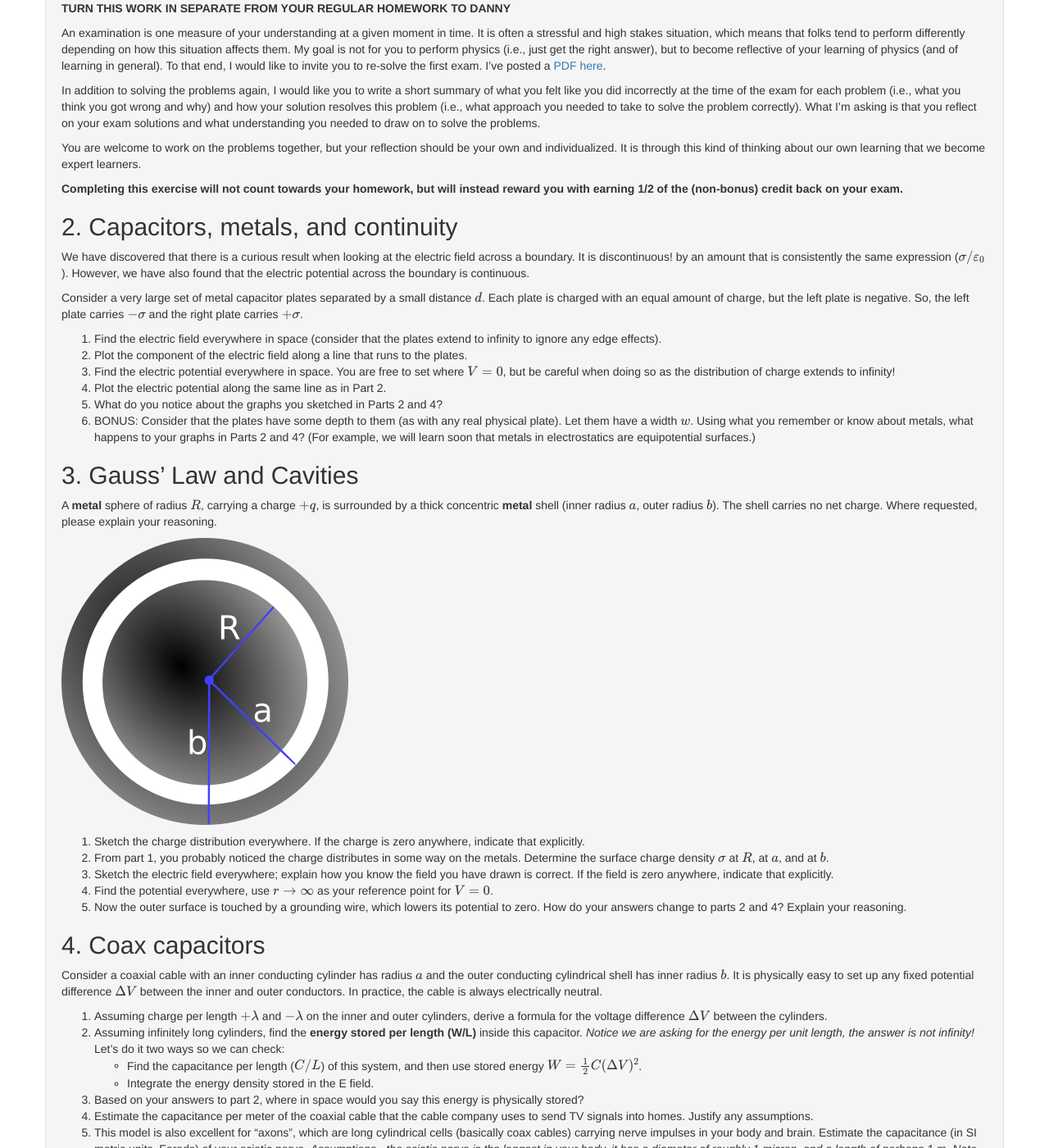
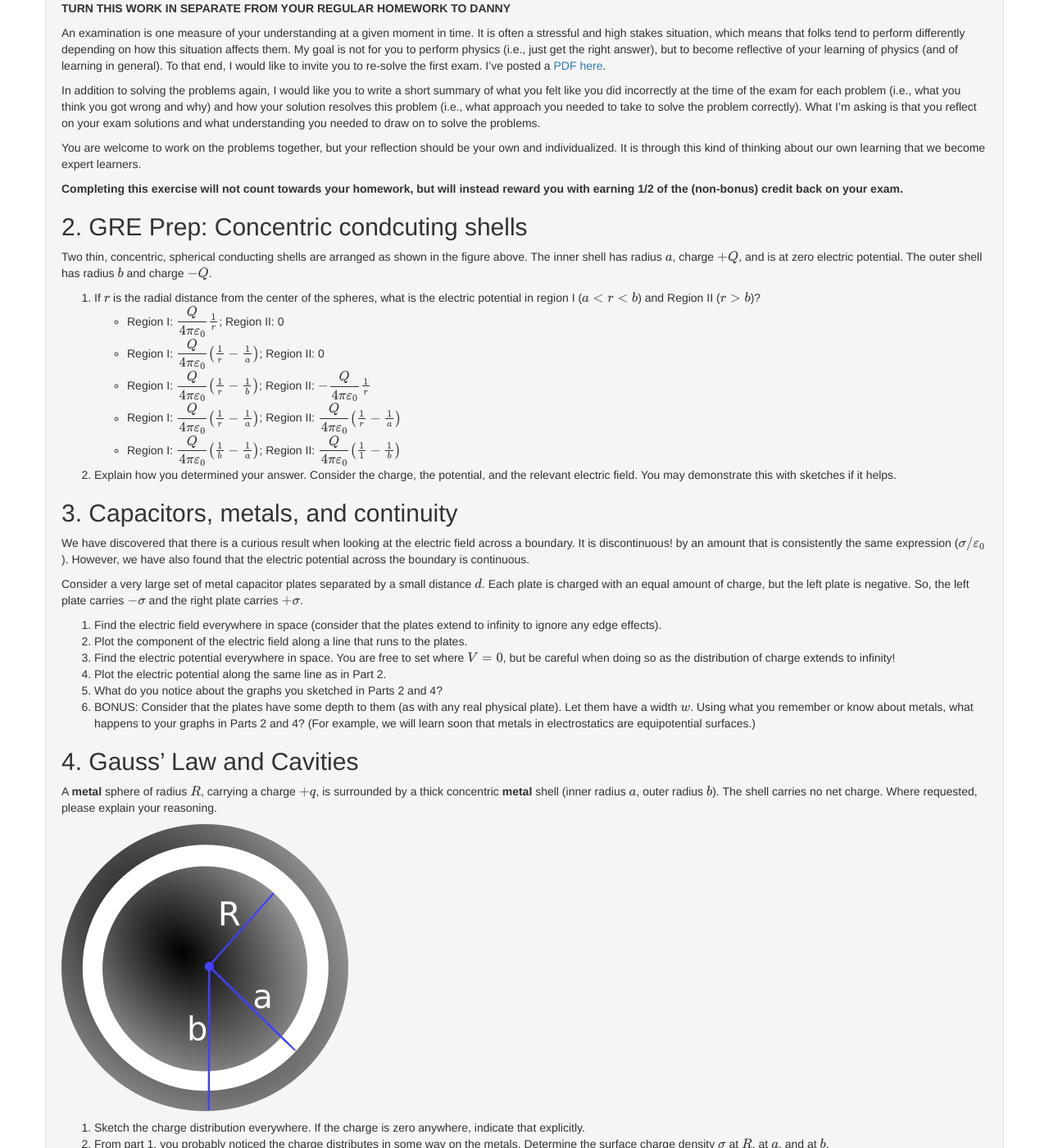
Before and after one commit to dannycab/phy481msu_f2019, a Jekyll site: the page built from assignments/homework6.md, in a window 1280 px wide and 1400 px high, scrolled down 265 px. Shown: the whole window at 82% size. Built offline with Jekyll 4.4.1, drawn with Linux system fonts in a browser that asks for light colours; formulas are drawn with MathJax 3; some of the changed text lies outside the part shown.

Commit message:
updated notes and homework 6

```diff
--- a/assignments/homework6.md
+++ b/assignments/homework6.md
@@ -19,7 +19,19 @@ You are welcome to work on the problems together, but your reflection should be
 **Completing this exercise will not count towards your homework, but will instead reward you with earning 1/2 of the (non-bonus) credit back on your exam.**
 
 
-## 2. Capacitors, metals, and continuity
+## 2. GRE Prep: Concentric condcuting shells
+
+Two thin, concentric, spherical conducting shells are arranged as shown in the figure above. The inner shell has radius $a$, charge $+Q$, and is at zero electric potential. The outer shell has radius $b$ and charge $-Q$.
+
+1. If $r$ is the radial distance from the center of the spheres, what is the electric potential in region I ($a<r<b$) and Region II ($r > b$)?
+  - Region I: $\dfrac{Q}{4\pi\varepsilon_0}\frac{1}{r}$; Region II: 0
+  - Region I: $\dfrac{Q}{4\pi\varepsilon_0}\left(\frac{1}{r}-\frac{1}{a}\right)$; Region II: 0
+  - Region I: $\dfrac{Q}{4\pi\varepsilon_0}\left(\frac{1}{r}-\frac{1}{b}\right)$; Region II: $-\dfrac{Q}{4\pi\varepsilon_0}\frac{1}{r}$
+  - Region I: $\dfrac{Q}{4\pi\varepsilon_0}\left(\frac{1}{r}-\frac{1}{a}\right)$; Region II: $\dfrac{Q}{4\pi\varepsilon_0}\left(\frac{1}{r}-\frac{1}{a}\right)$
+  - Region I: $\dfrac{Q}{4\pi\varepsilon_0}\left(\frac{1}{b}-\frac{1}{a}\right)$; Region II: $\dfrac{Q}{4\pi\varepsilon_0}\left(\frac{1}{1}-\frac{1}{b}\right)$
+2. Explain how you determined your answer. Consider the charge, the potential, and the relevant electric field. You may demonstrate this with sketches if it helps.
+
+## 3. Capacitors, metals, and continuity
 
 We have discovered that there is a curious result when looking at the electric field across a boundary. It is discontinuous! by an amount that is consistently the same expression ($\sigma/\varepsilon_0$). However, we have also found that the electric potential across the boundary is continuous.
 
@@ -32,7 +44,7 @@ Consider a very large set of metal capacitor plates separated by a small distanc
 5. What do you notice about the graphs you sketched in Parts 2 and 4?
 6. BONUS: Consider that the plates have some depth to them (as with any real physical plate). Let them have a width $w$. Using what you remember or know about metals, what happens to your graphs in Parts 2 and 4? (For example, we will learn soon that metals in electrostatics are equipotential surfaces.)
 
-## 3. Gauss' Law and Cavities
+## 4. Gauss' Law and Cavities
 
 A **metal** sphere of radius $R$, carrying a charge $+q$, is surrounded by a thick concentric **metal** shell (inner radius $a$, outer radius $b$). The shell carries no net charge. Where requested, please explain your reasoning.
 
```
Also changed, not shown: other parts of assignments/homework6.md (+2 -2 lines), notes/16-slides.md (+1 -2 lines), notes/list_of_notes.md (+4 -0 lines), 8 other files.
